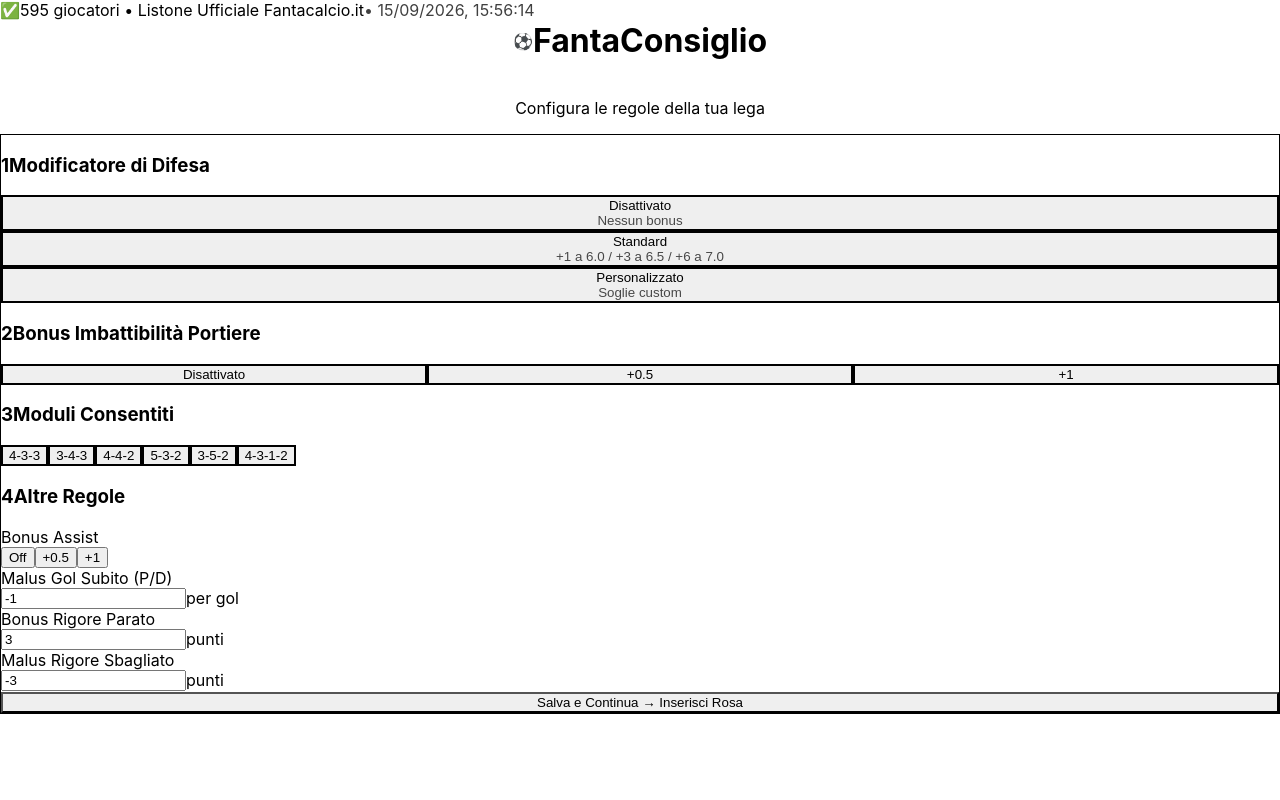
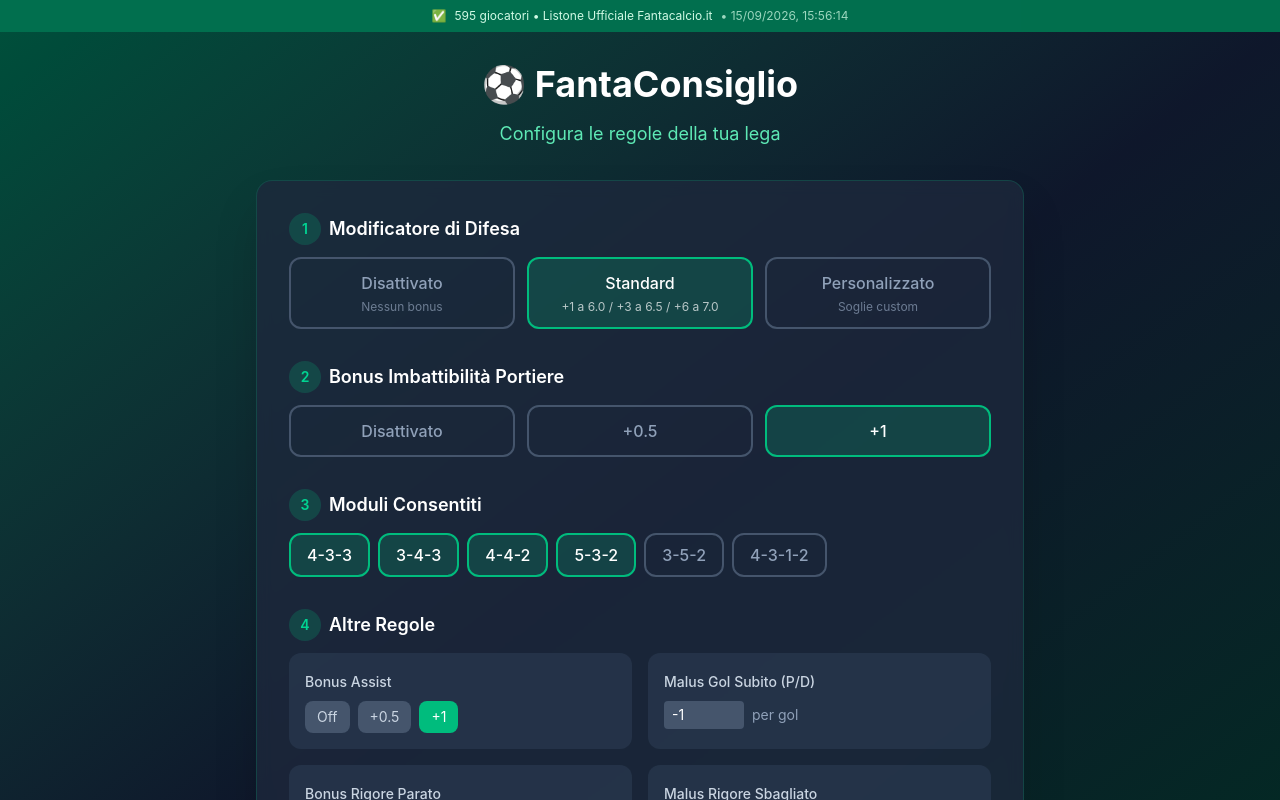
Before and after one commit to gianlucasonnante96-sys/FantaSquadra, a React (Vite) app: page / in a window 1280 px wide. Shown: the top 800 px of the page. Built offline with nearby package versions, Linux system fonts and the light colour scheme.

Commit message:
Update index.css

```diff
--- a/src/index.css
+++ b/src/index.css
@@ -1,33 +1,17 @@
-@tailwind base;
-@tailwind components;
-@tailwind utilities;
+@import "tailwindcss";
 
 /* ============================================================
-   STADIO NOTTURNO - GLOBAL STYLES
+   STADIO NOTTURNO - GLOBAL
    ============================================================ */
 
-:root {
-  --neon-green: #00ff88;
-  --neon-blue: #00d4ff;
-  --neon-red: #ff3b30;
-  --neon-yellow: #ffd60a;
-  --dark-bg: #0a0a0a;
-  --dark-card: rgba(15, 15, 20, 0.75);
-  --dark-border: rgba(255, 255, 255, 0.08);
-}
-
-body {
+html, body, #root {
+  min-height: 100vh;
   background: #0a0a0a;
   color: #ffffff;
   font-family: 'Inter', -apple-system, BlinkMacSystemFont, sans-serif;
-  -webkit-font-smoothing: antialiased;
-  -moz-osx-font-smoothing: grayscale;
 }
 
-/* ============================================================
-   SCROLLBAR CUSTOM
-   ============================================================ */
-
+/* Scrollbar custom */
 ::-webkit-scrollbar {
   width: 8px;
   height: 8px;
@@ -41,46 +25,14 @@
 ::-webkit-scrollbar-thumb {
   background: linear-gradient(180deg, #00ff88, #00d4ff);
   border-radius: 4px;
-  opacity: 0.6;
 }
 
 ::-webkit-scrollbar-thumb:hover {
   background: linear-gradient(180deg, #00ff88, #00d4ff);
-  opacity: 1;
+  filter: brightness(1.2);
 }
 
-/* ============================================================
-   GLOW EFFECTS
-   ============================================================ */
-
-.glow-green {
-  box-shadow: 0 0 20px rgba(0, 255, 136, 0.4), 0 0 40px rgba(0, 255, 136, 0.15);
-}
-
-.glow-blue {
-  box-shadow: 0 0 20px rgba(0, 212, 255, 0.4), 0 0 40px rgba(0, 212, 255, 0.15);
-}
-
-.glow-red {
-  box-shadow: 0 0 20px rgba(255, 59, 48, 0.4), 0 0 40px rgba(255, 59, 48, 0.15);
-}
-
-.glow-yellow {
-  box-shadow: 0 0 20px rgba(255, 214, 10, 0.4), 0 0 40px rgba(255, 214, 10, 0.15);
-}
-
-.glow-text-green {
-  text-shadow: 0 0 10px rgba(0, 255, 136, 0.6), 0 0 20px rgba(0, 255, 136, 0.3);
-}
-
-.glow-text-red {
-  text-shadow: 0 0 10px rgba(255, 59, 48, 0.6), 0 0 20px rgba(255, 59, 48, 0.3);
-}
-
-/* ============================================================
-   ANIMAZIONI
-   ============================================================ */
-
+/* Animazioni */
 @keyframes pulse-green {
   0%, 100% {
     box-shadow: 0 0 15px rgba(0, 255, 136, 0.4);
@@ -90,87 +42,15 @@
   }
 }
 
-@keyframes pulse-red {
-  0%, 100% {
-    box-shadow: 0 0 15px rgba(255, 59, 48, 0.4);
-  }
-  50% {
-    box-shadow: 0 0 30px rgba(255, 59, 48, 0.8), 0 0 50px rgba(255, 59, 48, 0.3);
-  }
+@keyframes fadeIn {
+  from { opacity: 0; transform: scale(0.95); }
+  to { opacity: 1; transform: scale(1); }
 }
 
 .animate-pulse-green {
   animation: pulse-green 2s ease-in-out infinite;
 }
 
-.animate-pulse-red {
-  animation: pulse-red 2s ease-in-out infinite;
-}
-
-@keyframes fadeIn {
-  from { opacity: 0; transform: scale(0.95); }
-  to { opacity: 1; transform: scale(1); }
-}
-
 .animate-fadeIn {
   animation: fadeIn 0.2s ease-out;
 }
-
-@keyframes shimmer {
-  0% { background-position: -1000px 0; }
-  100% { background-position: 1000px 0; }
-}
-
-/* ============================================================
-   CAMPO DA CALCIO
-   ============================================================ */
-
-.pitch-bg {
-  background:
-    radial-gradient(ellipse at center, rgba(0, 255, 136, 0.05) 0%, transparent 70%),
-    linear-gradient(180deg, #0f1f15 0%, #163020 50%, #0f1f15 100%);
-  position: relative;
-}
-
-.pitch-bg::before {
-  content: '';
-  position: absolute;
-  inset: 0;
-  background-image:
-    repeating-linear-gradient(
-      90deg,
-      transparent 0px,
-      transparent 40px,
-      rgba(255, 255, 255, 0.015) 40px,
-      rgba(255, 255, 255, 0.015) 80px
-    );
-  pointer-events: none;
-}
-
-/* ============================================================
-   CARD GLASSMORPHISM
-   ============================================================ */
-
-.glass-card {
-  background: rgba(15, 15, 20, 0.75);
-  backdrop-filter: blur(12px);
-  -webkit-backdrop-filter: blur(12px);
-  border: 1px solid rgba(255, 255, 255, 0.08);
-}
-
-.glass-card:hover {
-  border-color: rgba(0, 255, 136, 0.3);
-  box-shadow: 0 0 20px rgba(0, 255, 136, 0.1);
-}
-
-/* ============================================================
-   PARTICELLE BACKGROUND
-   ============================================================ */
-
-.stadium-bg {
-  background:
-    radial-gradient(circle at 20% 30%, rgba(0, 255, 136, 0.08) 0%, transparent 50%),
-    radial-gradient(circle at 80% 70%, rgba(0, 212, 255, 0.08) 0%, transparent 50%),
-    radial-gradient(circle at 50% 50%, rgba(255, 59, 48, 0.03) 0%, transparent 70%),
-    #0a0a0a;
-}
```
